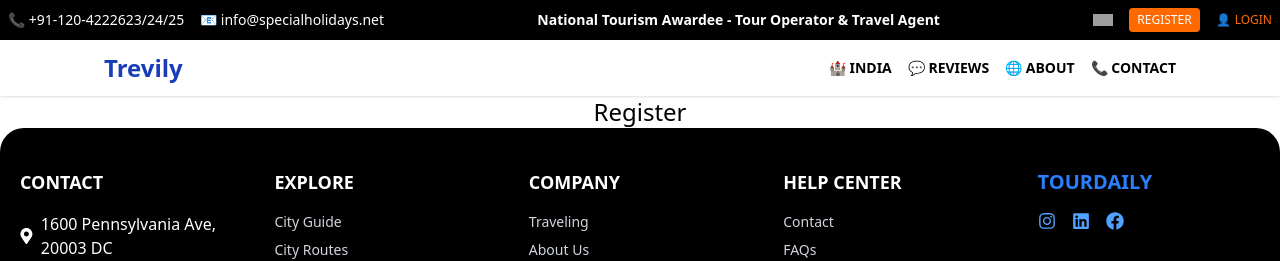
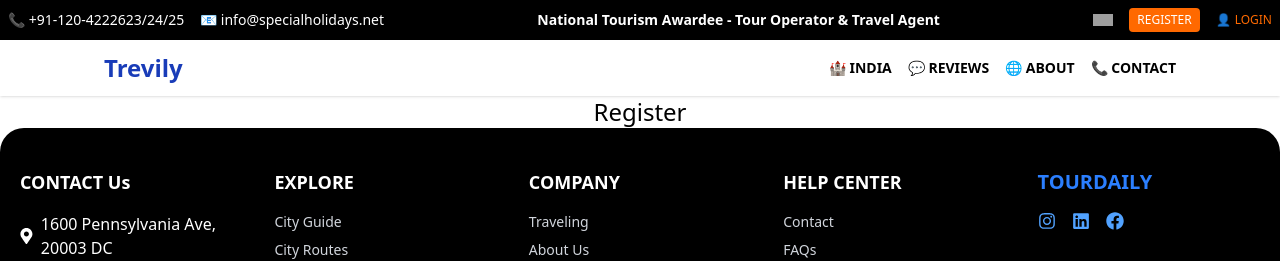
Before and after one commit to alimausmani/traveller, a React (Vite) app: page /register in a window 1280 px wide. Shown: the top 261 px of the page. Built offline with nearby package versions, Linux system fonts and the light colour scheme; grey boxes are pictures that could not be loaded.

Commit message:
Added some change in footer text

```diff
--- a/src/Component/Footer.jsx
+++ b/src/Component/Footer.jsx
@@ -6,7 +6,7 @@
         <footer className="bg-black text-white py-10 px-5 rounded-t-3xl">
             <div className="max-w-7xl mx-auto grid grid-cols-1 md:grid-cols-5 gap-8">
                 <div>
-                    <h3 className="font-bold text-lg mb-4">CONTACT</h3>
+                    <h3 className="font-bold text-lg mb-4">CONTACT Us</h3>
                     <p className="flex items-center gap-2"><FaMapMarkerAlt /> 1600 Pennsylvania Ave, 20003 DC</p>
                     <p className="flex items-center gap-2"><FaPhone /> +1 888-888-8888</p>
                     <p className="flex items-center gap-2"><FaEnvelope /> demo@gmail.com</p>
```
